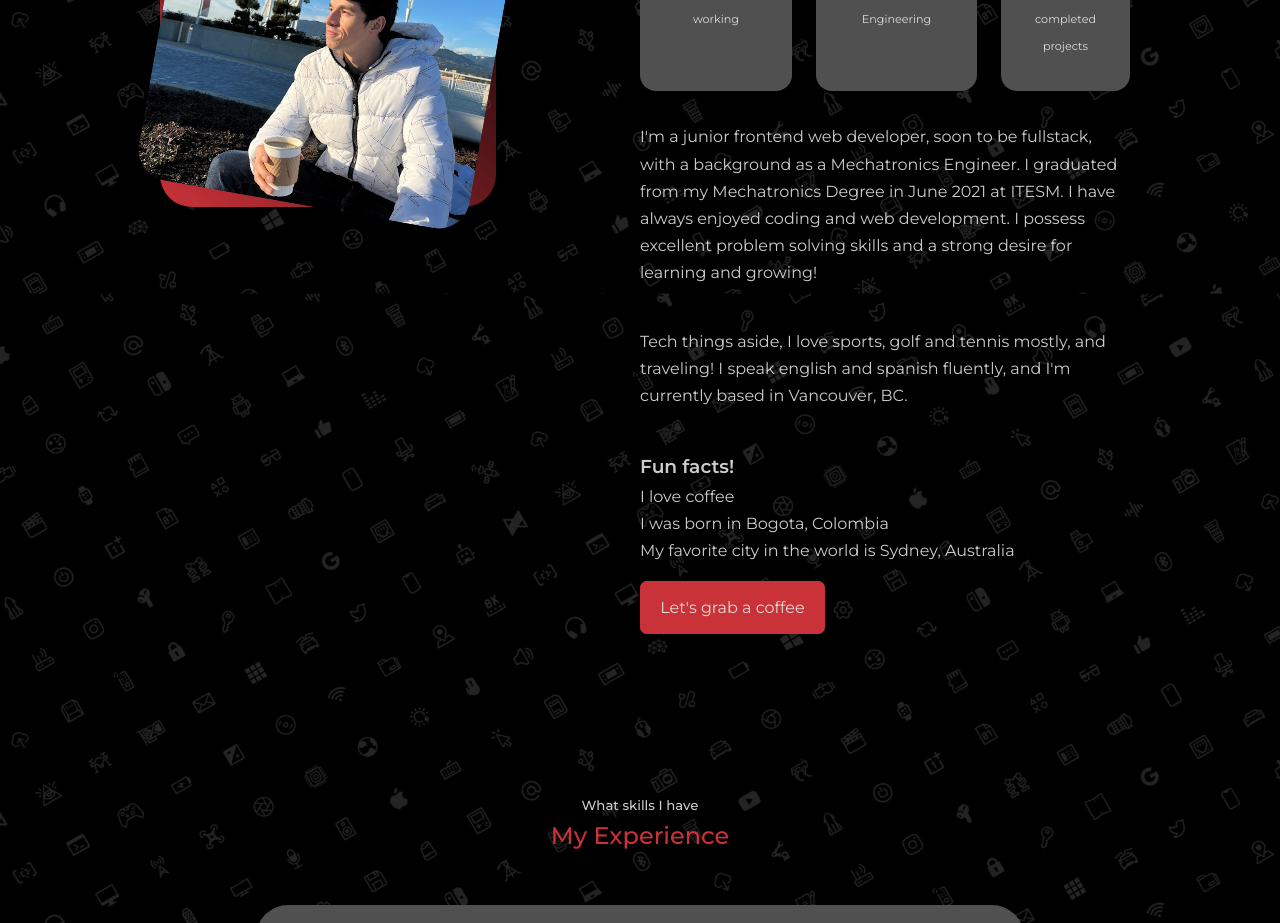
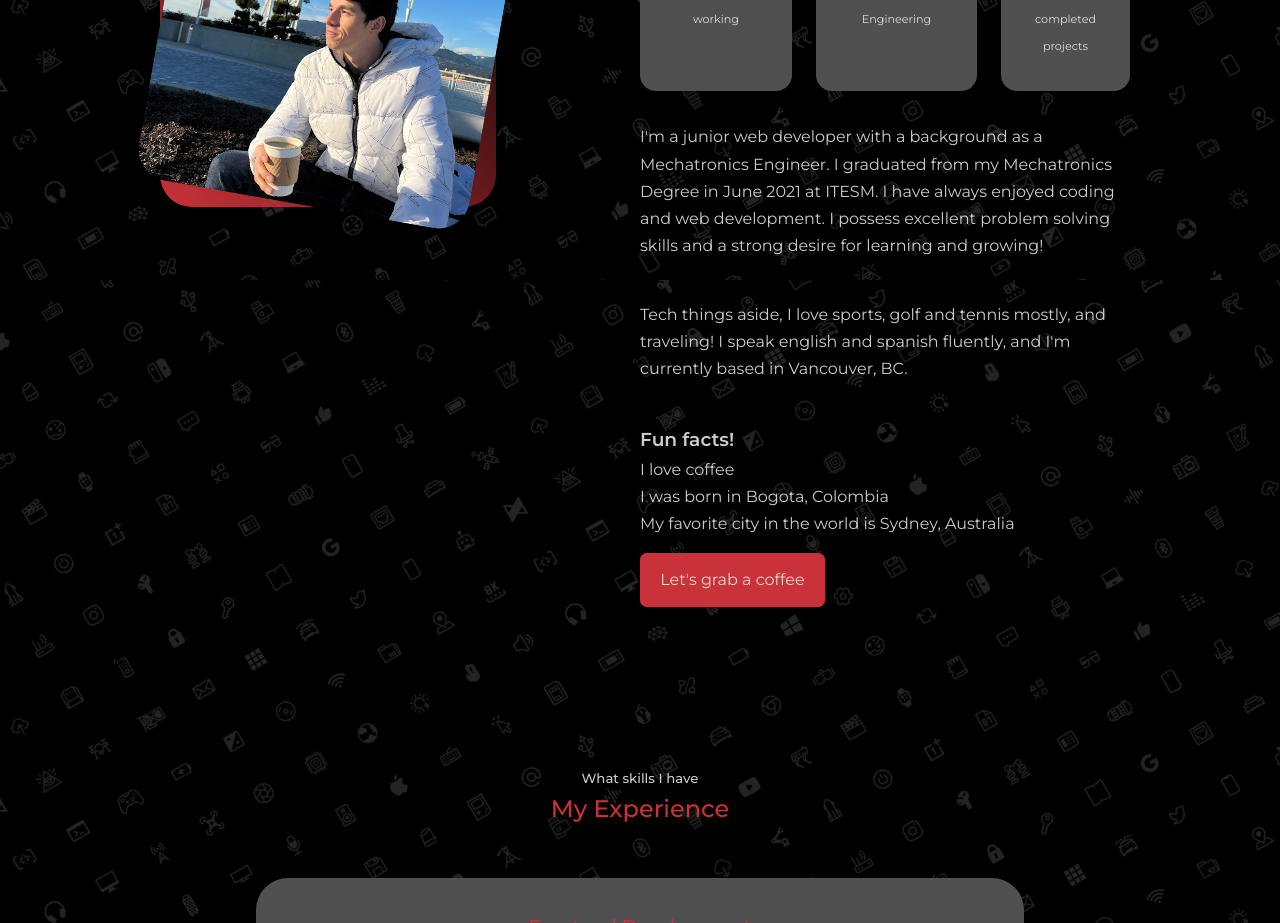
Before and after one commit to jccifuentes21/portfolio-v1, a React (Create React App) app: page / in a window 1280 px wide. Shown: the part 1200-2123 px from the top of the page. Built offline with nearby package versions, Linux system fonts and the light colour scheme.

Commit message:
edited about text

```diff
--- a/src/components/about/About.jsx
+++ b/src/components/about/About.jsx
@@ -38,7 +38,7 @@ const About = () => {
           </div>
 
           <p>
-            I'm a junior frontend web developer, soon to be fullstack, with a
+            I'm a junior web developer with a
             background as a Mechatronics Engineer. I graduated from my
             Mechatronics Degree in June 2021 at ITESM. I have always enjoyed
             coding and web development. I possess excellent problem solving
```
